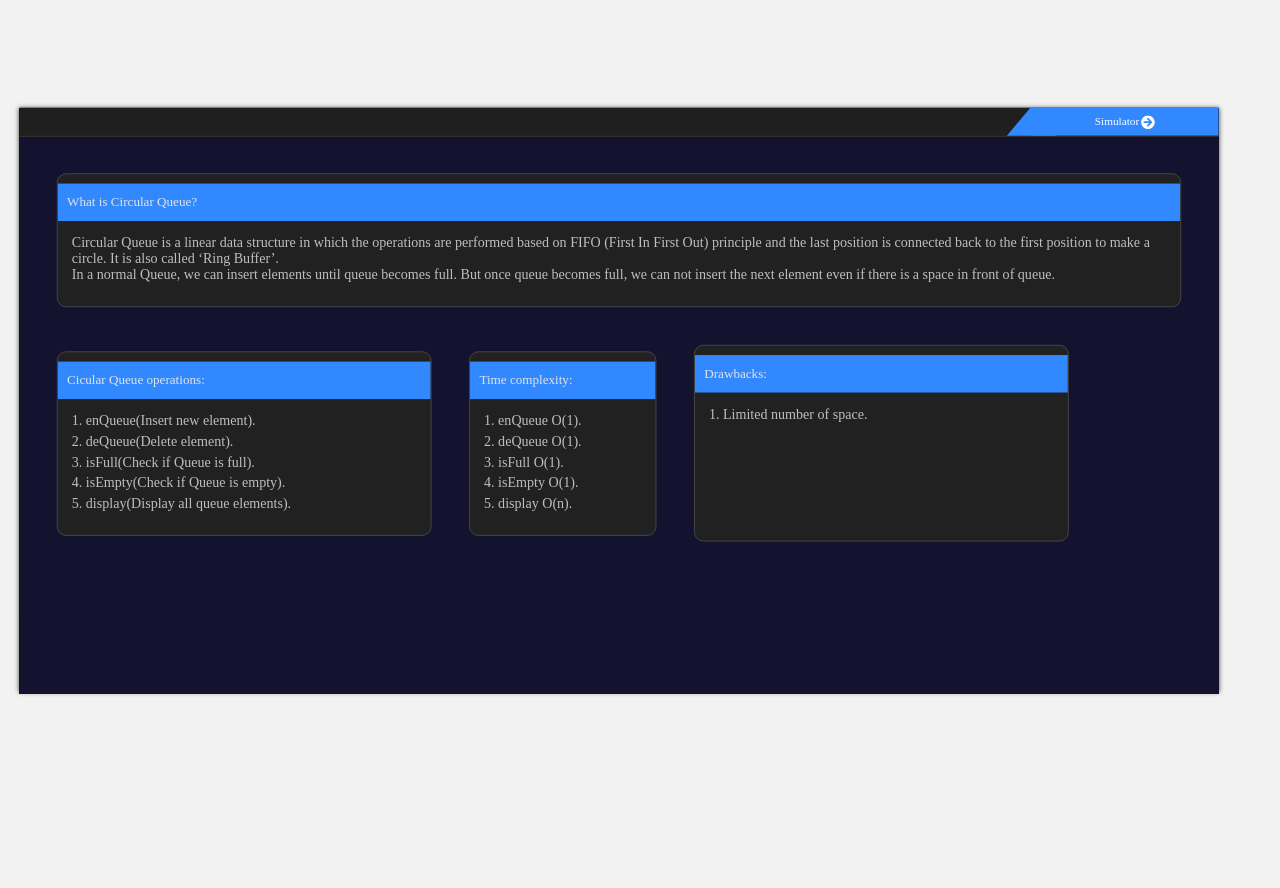
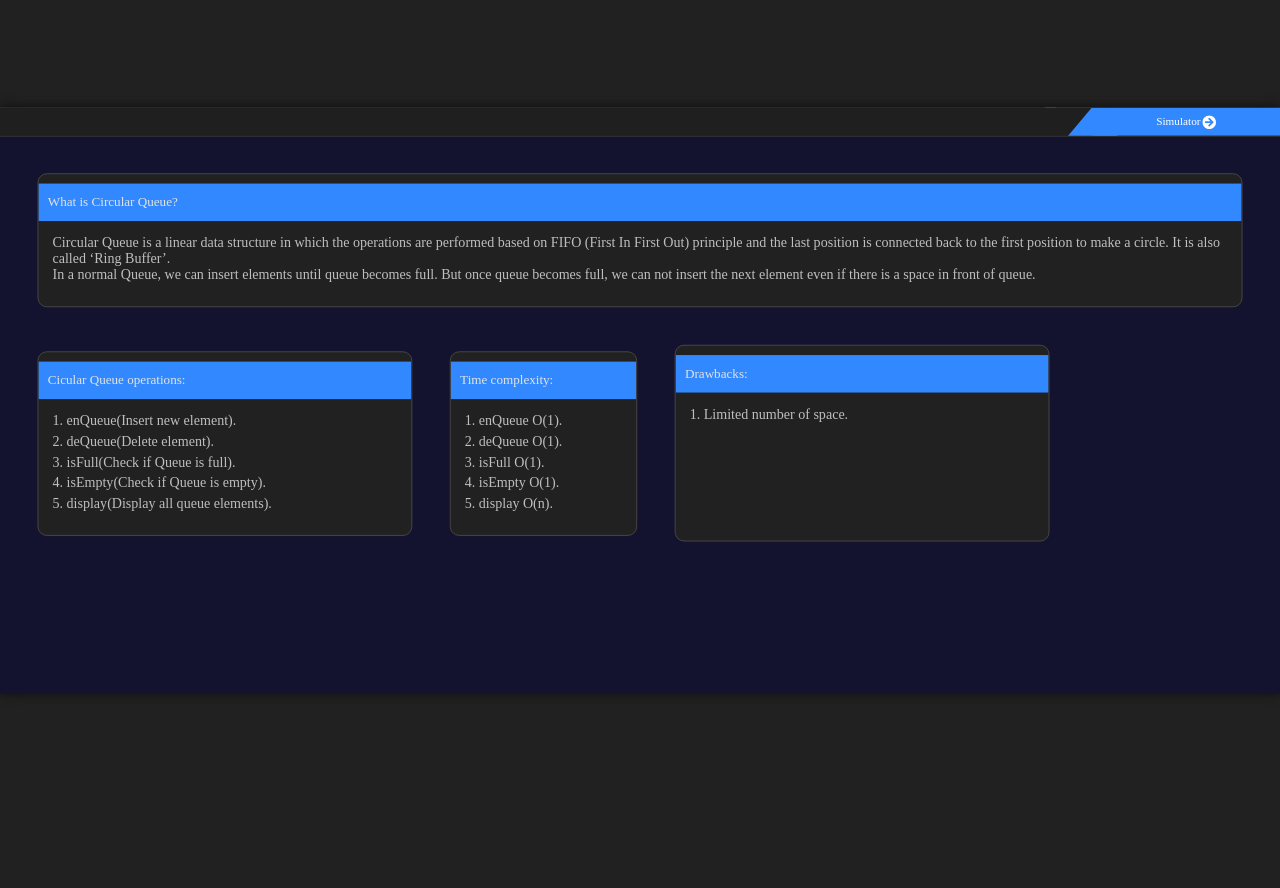
Before and after one commit to Abhishekmishra-17/eb3_Mind-benders_Circular-queue-using-array, a plain HTML site: page experiment/simulation/index.html in a window 1280 px wide. Before the commit the page ends 800 px from the top, so only its background shows below. Drawn offline with Linux system fonts and the light colour scheme; a web font is replaced by a local one.

Commit message:
Add files via upload

```diff
--- a/experiment/simulation/css/main.css
+++ b/experiment/simulation/css/main.css
@@ -6,22 +6,26 @@
                 body{
                     width: 100vw;
                     height: 100vh;
-                    display: flex;
+/*                    display: flex;*/
                     justify-content: center;
                     align-items: center;
-                    background: #f2f2f2;
+                    background: #212121;
+                    overflow: hidden;
                 }
                 main{
-                    width: 100%;
-                    max-width: 1366px;
+                    width: 1366px;
+/*                    max-width: 1366px;*/
+/*                    transform: scale(.73);*/
                     height: 625px;
                     max-height: 625px;
                     background: #464646;
                     overflow: hidden;
-                    -webkit-box-shadow: 0px 0px 5px 0px rgba(0,0,0,0.75);
-                    -moz-box-shadow: 0px 0px 5px 0px rgba(0,0,0,0.75);
-                    box-shadow: 0px 0px 5px 0px rgba(0,0,0,0.75);
                     position: relative;
+                    margin-top: calc((100vh - 625px) / 2);
+                    margin-left: calc((100vw - 1366px) / 2);
+                    -webkit-box-shadow: 0px 0px 13px 0px rgba(0,0,0,0.75);
+                    -moz-box-shadow: 0px 0px 13px 0px rgba(0,0,0,0.75);
+                    box-shadow: 0px 0px 13px 0px rgba(0,0,0,0.75);
                 }
                 /* Header Start */
                 header{
```
